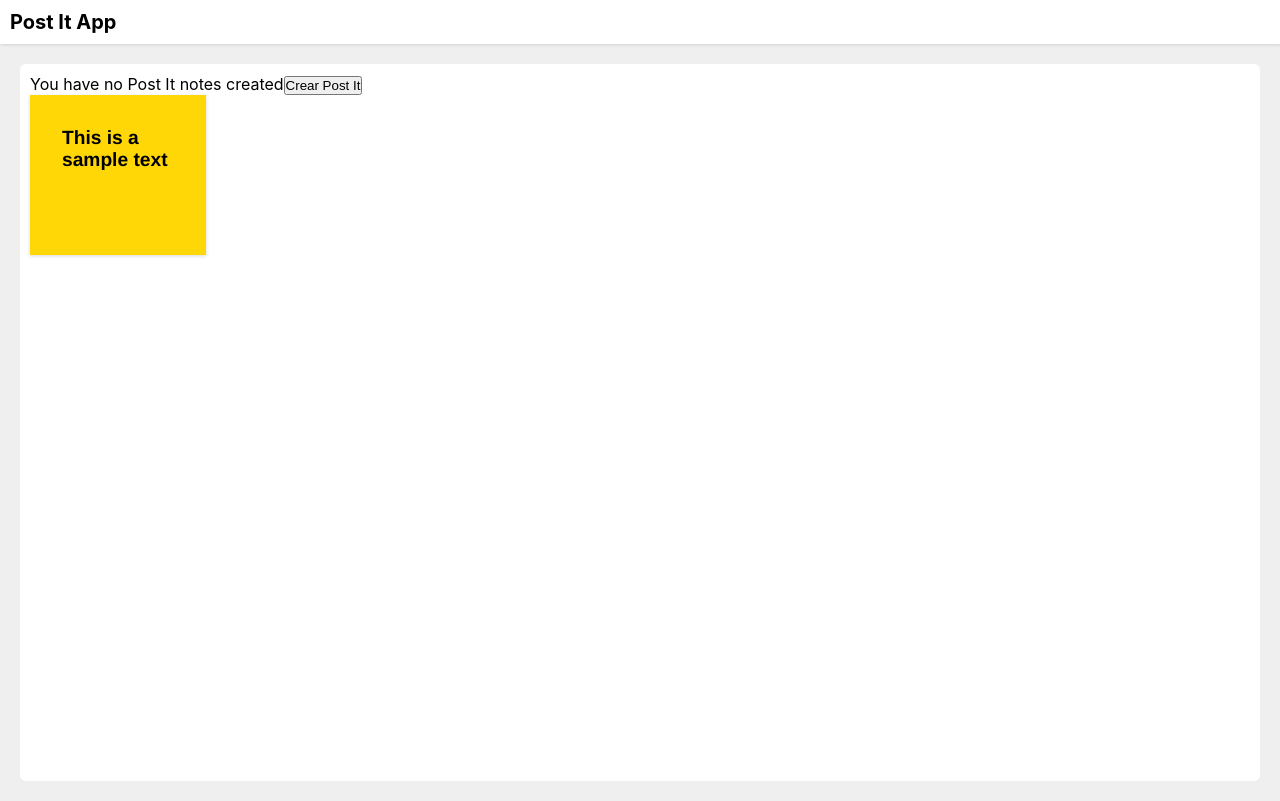
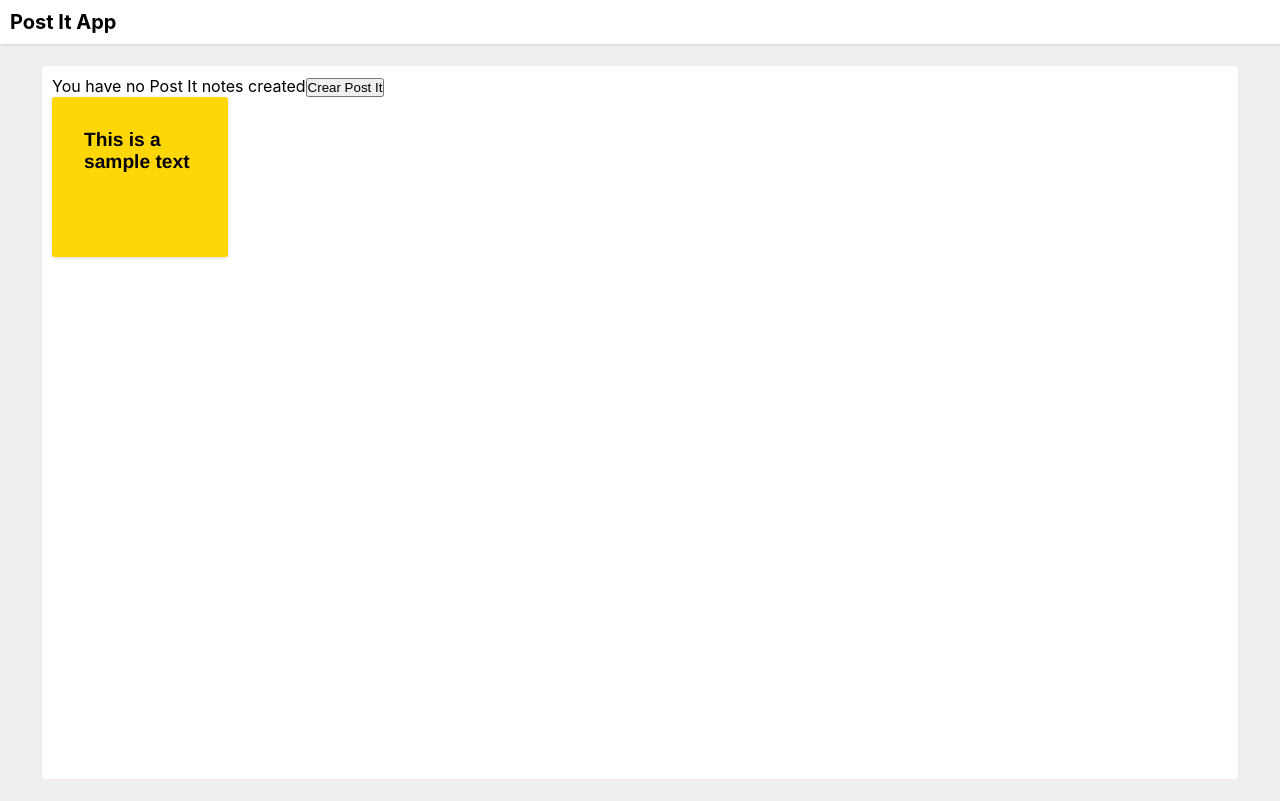
Before and after one commit to tobicorradi/post-it-app, a React (Create React App) app: page / in a window 1280 px wide. Built offline with nearby package versions, Linux system fonts and the light colour scheme.

Commit message:
Styling and padding

```diff
--- a/src/components/PostIt/PostIt.css
+++ b/src/components/PostIt/PostIt.css
@@ -7,6 +7,7 @@
     cursor: grab;
     box-shadow: rgba(0, 0, 0, 0.16) 0px 1px 4px;
     transition: .15s box-shadow ease-in-out;
+    border-radius: 3px;
  }
  .post-it.dragging{
     box-shadow: rgba(100, 100, 111, 0.2) 0px 7px 29px 0px;
--- a/src/components/Table/Table.css
+++ b/src/components/Table/Table.css
@@ -1,5 +1,5 @@
 .table{
-    padding: 20px;
+    padding: 20px 40px;
     height: 100%;
 }
 
@@ -8,4 +8,5 @@
     min-height: calc(100vh - 83px);
     border-radius: 6px;
     padding: 10px;
+    border: 2px solid #f3ecec;
 }
```
